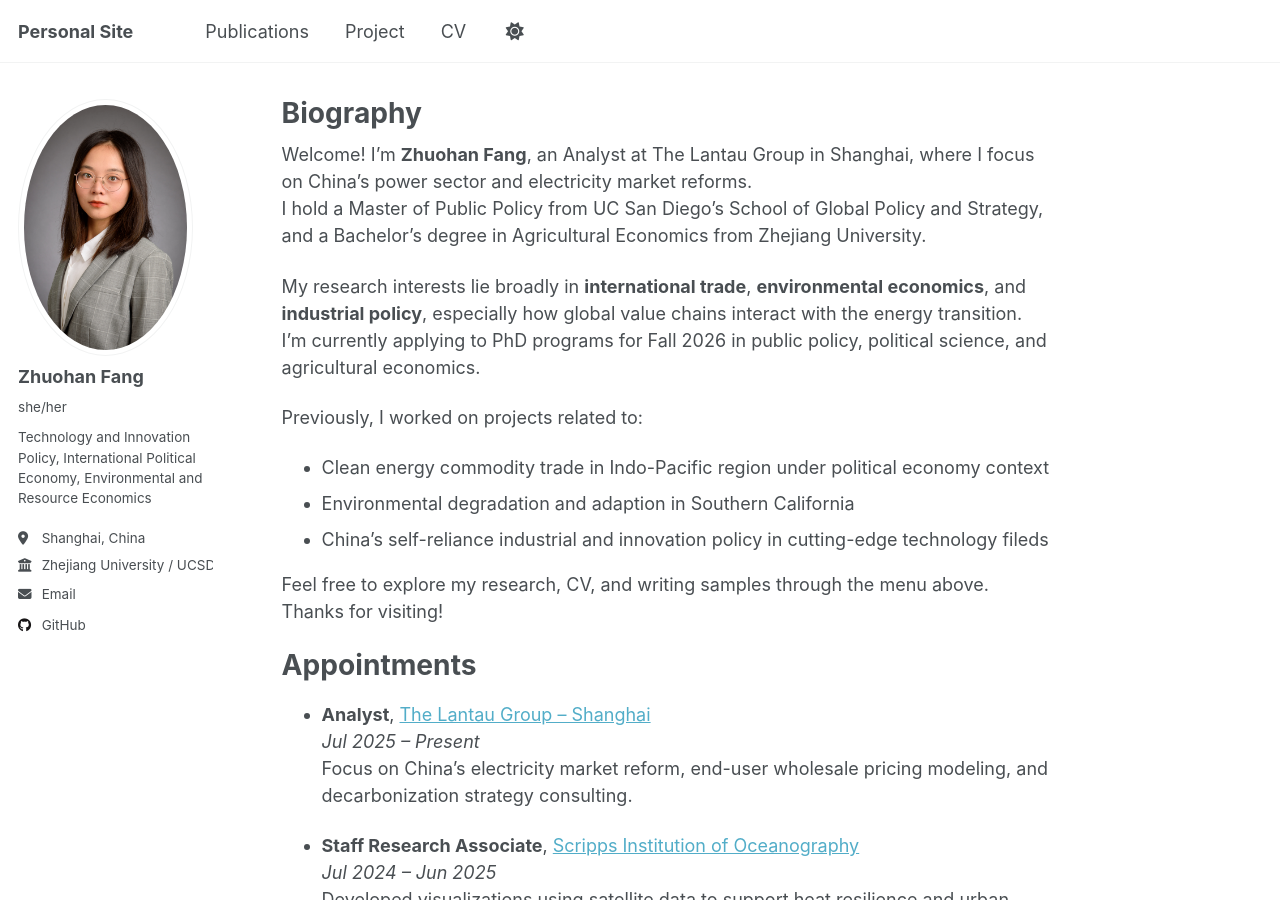
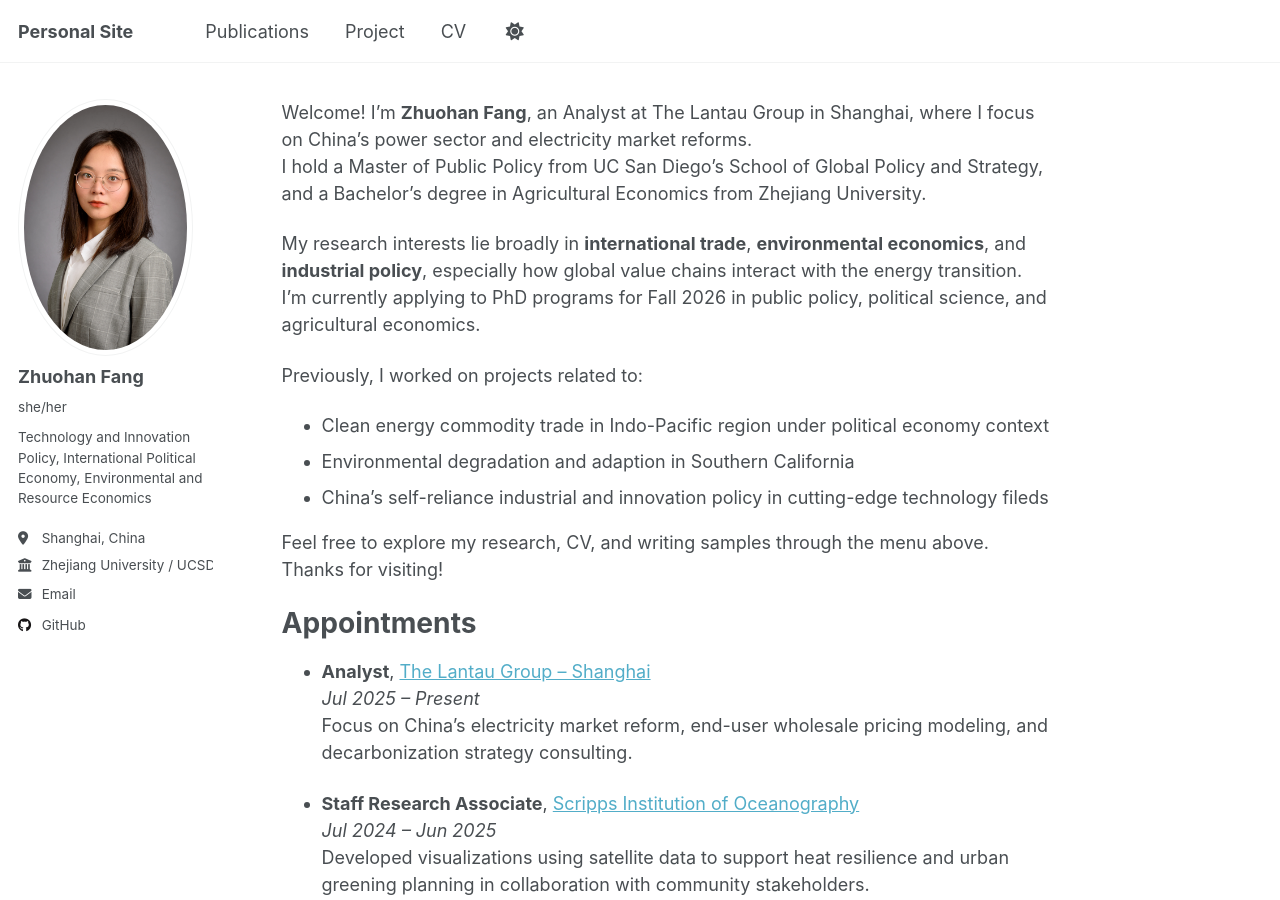
Before and after one commit to fzh200001/fzh200001.github.io, a Jekyll site: the page built from _pages/about.md, in a window 1280 px wide and 900 px high. Built offline with Jekyll 4.4.1, drawn with Linux system fonts in a browser that asks for light colours; a script that is not in the unit is left out.

Commit message:
Update single.html

```diff
--- a/_layouts/single.html
+++ b/_layouts/single.html
@@ -22,7 +22,7 @@ layout: default
     {% if page.excerpt %}<meta itemprop="description" content="{{ page.excerpt | markdownify | strip_html | strip_newlines | escape_once }}">{% endif %}
     {% if page.date %}<meta itemprop="datePublished" content="{{ page.date | date: "%B %d, %Y" }}">{% endif %}
     {% if page.modified %}<meta itemprop="dateModified" content="{{ page.modified | date: "%B %d, %Y" }}">{% endif %}
-
+{% comment %}
     <div class="page__inner-wrap">
       {% unless page.header.overlay_color or page.header.overlay_image %}
         <header>
@@ -43,30 +43,28 @@ layout: default
         {% endif %}
         </header>
       {% endunless %}
-
+{% endcomment %}
       <section class="page__content" itemprop="text">
         {{ content }}
 
         {% if page.citation and page.paperurl and page.slidesurl and page.bibtexurl %}
-          <p style="font-size: smaller">Recommended citation: {{ page.citation }}<br /><a href="{{ page.paperurl }}">Download Paper</a> | <a href="{{ page.slidesurl }}">Download Slides</a> | <a href="{{ page.bibtexurl }}">Download Bibtex</a></p>
+          <p style="font-size: smaller"><a href="{{ page.paperurl }}">Download Paper</a> | <a href="{{ page.slidesurl }}">Download Slides</a> | <a href="{{ page.bibtexurl }}">Download Bibtex</a></p>
         {% elsif page.citation and page.paperurl and page.slidesurl %}
-          <p style="font-size: smaller">Recommended citation: {{ page.citation }}<br /><a href="{{ page.paperurl }}">Download Paper</a> | <a href="{{ page.slidesurl }}">Download Slides</a></p>
+          <p style="font-size: smaller"><a href="{{ page.paperurl }}">Download Paper</a> | <a href="{{ page.slidesurl }}">Download Slides</a></p>
         {% elsif page.citation and page.paperurl and page.bibtexurl %}
-          <p style="font-size: smaller">Recommended citation: {{ page.citation }}<br /><a href="{{ page.paperurl }}">Download Paper</a> | <a href="{{ page.bibtexurl }}">Download Bibtex</a></p>
+          <p style="font-size: smaller"><a href="{{ page.paperurl }}">Download Paper</a> | <a href="{{ page.bibtexurl }}">Download Bibtex</a></p>
         {% elsif page.citation and page.paperurl %}
-          <p style="font-size: smaller">Recommended citation: {{ page.citation }}<br /><a href="{{ page.paperurl }}">Download Paper</a></p>
+          <p style="font-size: smaller"><a href="{{ page.paperurl }}">Download Paper</a></p>
         {% elsif page.citation and page.slidesurl and page.bibtexurl %}
-          <p style="font-size: smaller">Recommended citation: {{ page.citation }}<br /><a href="{{ page.slidesurl }}">Download Slides</a> | <a href="{{ page.bibtexurl }}">Download Bibtex</a></p>
+          <p style="font-size: smaller"><a href="{{ page.slidesurl }}">Download Slides</a> | <a href="{{ page.bibtexurl }}">Download Bibtex</a></p>
         {% elsif page.citation and page.slidesurl %}
-          <p style="font-size: smaller">Recommended citation: {{ page.citation }}<br /><a href="{{ page.slidesurl }}">Download Slides</a></p>
+          <p style="font-size: smaller"><a href="{{ page.slidesurl }}">Download Slides</a></p>
         {% elsif page.slidesurl and page.bibtexurl %}
           <p style="font-size: smaller"><a href="{{ page.slidesurl }}">Download Slides</a> | <a href="{{ page.bibtexurl }}">Download Bibtex</a></p>
         {% elsif page.paperurl and page.bibtexurl %}
           <p style="font-size: smaller"><a href="{{ page.paperurl }}">Download Paper</a> | <a href="{{ page.bibtexurl }}">Download Bibtex</a></p>
         {% elsif page.citation and page.bibtexurl %}
-          <p style="font-size: smaller">Recommended citation: {{ page.citation }}<br /><a href="{{ page.bibtexurl }}">Download Bibtex</a></p>
-        {% elsif page.citation %}
-          <p style="font-size: smaller">Recommended citation: {{ page.citation }}</p>
+          <p style="font-size: smaller"><a href="{{ page.bibtexurl }}">Download Bibtex</a></p>
         {% elsif page.slidesurl %}
           <p style="font-size: smaller"><a href="{{ page.slidesurl }}">Download Slides</a></p>
         {% elsif page.bibtexurl %}
```
